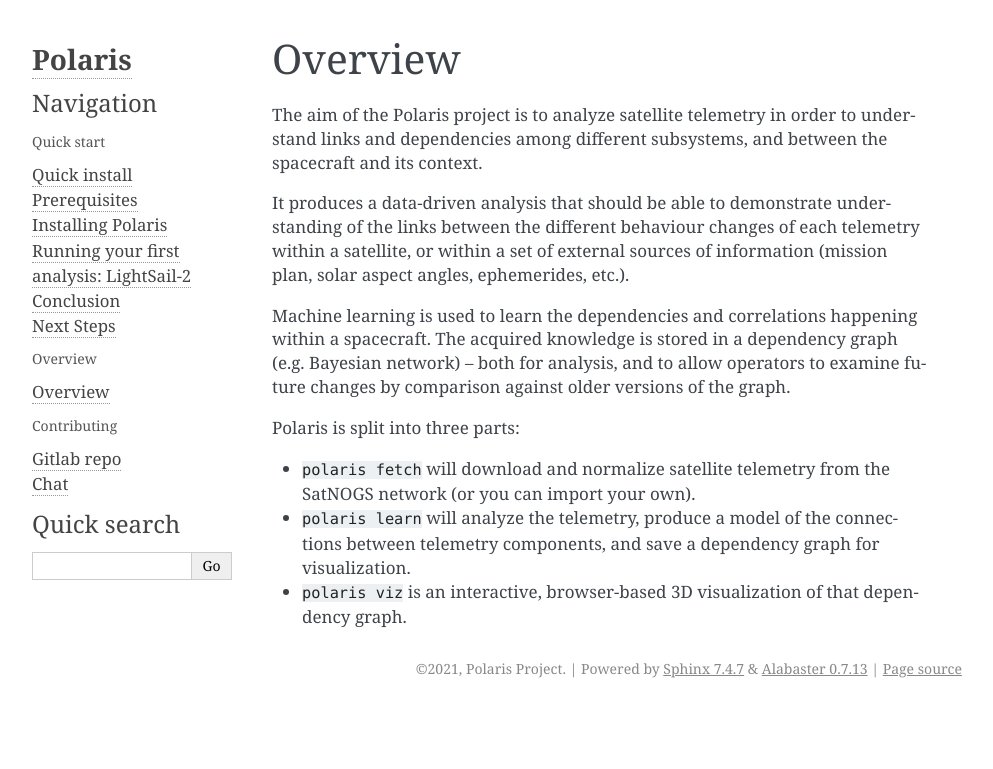
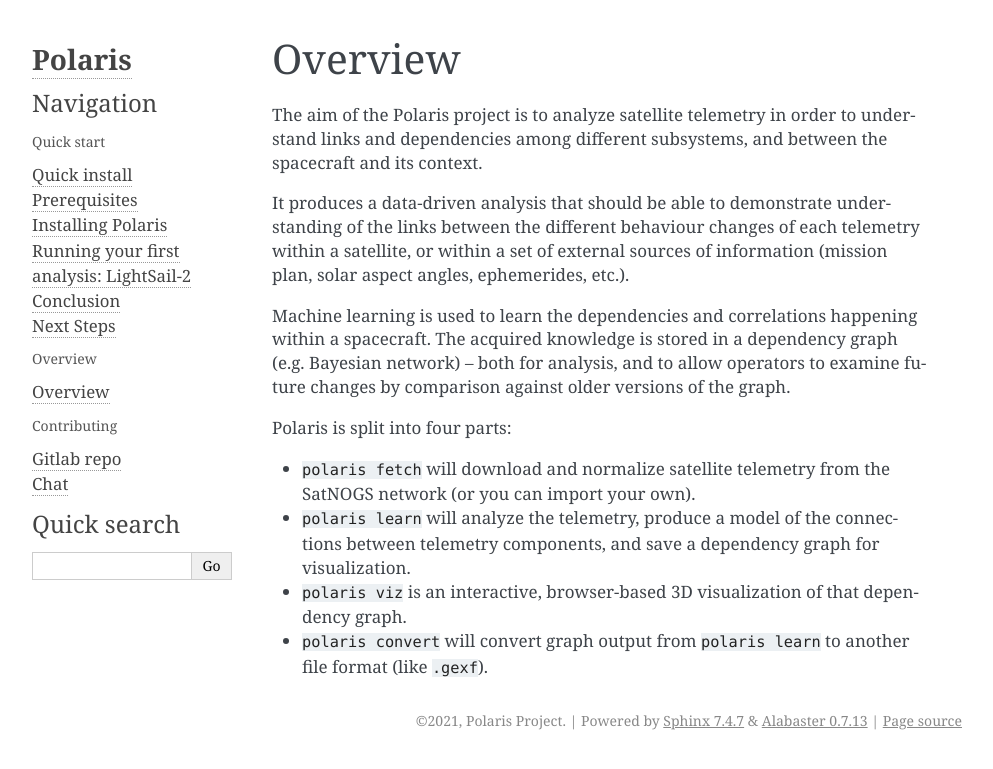
Before and after one commit to geugenm/polaris, a Sphinx documentation site: the page built from docs/overview.md, in a window 1280 px wide. Shown: the top 769 px of the page, without its empty margins (148-1141 px from the left). Built offline with Sphinx 7.4.7, drawn with Linux system fonts in a browser that asks for light colours.

Commit message:
Add polaris convert to documentation
Also rename polaris graph to polaris viz

Signed-off-by: Steven Hans <stevenhans@pm.me>

```diff
--- a/docs/overview.md
+++ b/docs/overview.md
@@ -16,7 +16,7 @@ dependency graph (e.g. Bayesian network) -- both for analysis, and to
 allow operators to examine future changes by comparison against older
 versions of the graph.
 
-Polaris is split into three parts:
+Polaris is split into four parts:
 
 - `polaris fetch` will download and normalize satellite telemetry from
   the SatNOGS network (or you can import your own).
@@ -27,3 +27,5 @@ Polaris is split into three parts:
 
 - `polaris viz` is an interactive, browser-based 3D visualization of
   that dependency graph.
+
+- `polaris convert` will convert graph output from `polaris learn` to another file format (like `.gexf`).
```
Also changed, not shown: docs/index.md (+1 -0 lines), docs/using/getting_started_with_polaris.md (+20 -1 lines).
